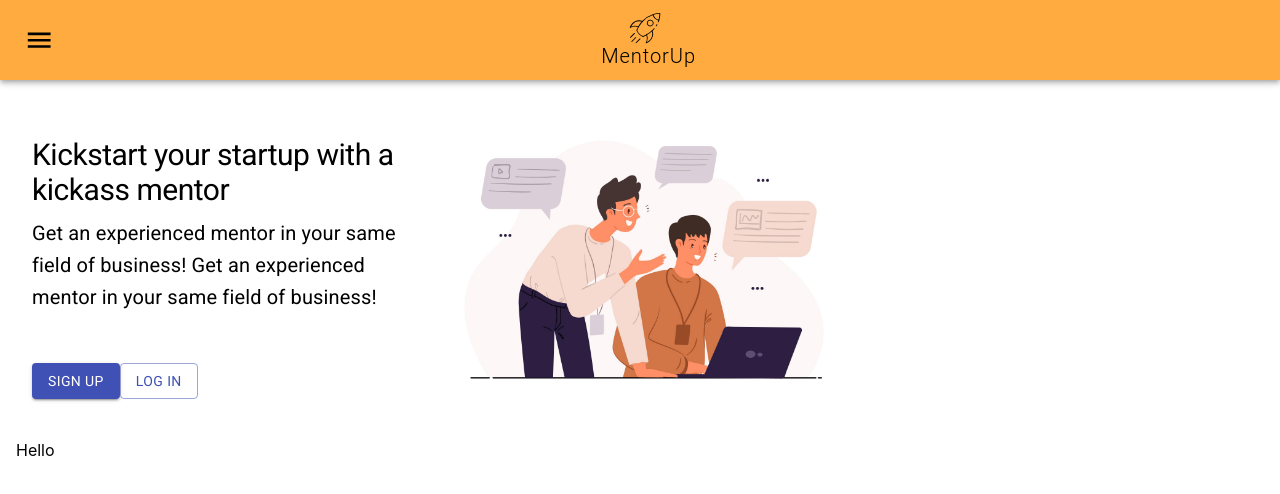
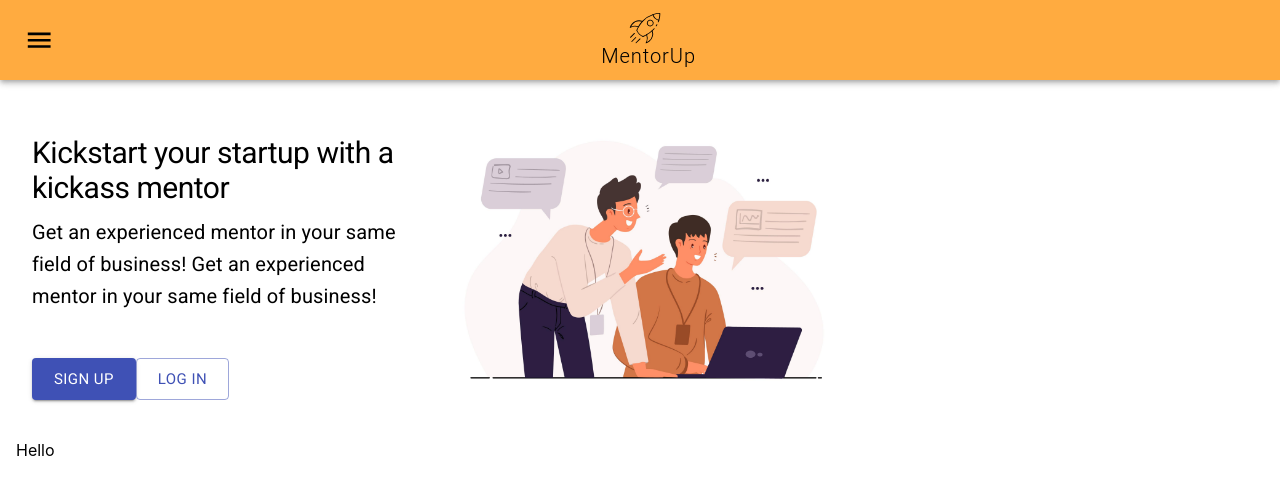
Before and after one commit to SchoolOfCode/w20_MentorUp, a React (Create React App) app in the folder mentorup/: page / in a window 1280 px wide. Shown: the top 494 px of the page. Built offline with nearby package versions, Linux system fonts and the light colour scheme; what reactfire would draw is missing.

Commit message:
changed buttons to large

```diff
--- a/mentorup/src/components/HomePage/HomePage.js
+++ b/mentorup/src/components/HomePage/HomePage.js
@@ -41,12 +41,22 @@ function HomePage() {
             </Grid>
             <Grid item container xs={12}>
               <Grid item>
-                <Button variant="contained" color="primary" fullWidth>
+                <Button
+                  variant="contained"
+                  color="primary"
+                  size="large"
+                  fullWidth
+                >
                   Sign up
                 </Button>
               </Grid>
               <Grid item>
-                <Button variant="outlined" color="primary" fullWidth>
+                <Button
+                  variant="outlined"
+                  size="large"
+                  color="primary"
+                  fullWidth
+                >
                   Log in
                 </Button>
               </Grid>
```
